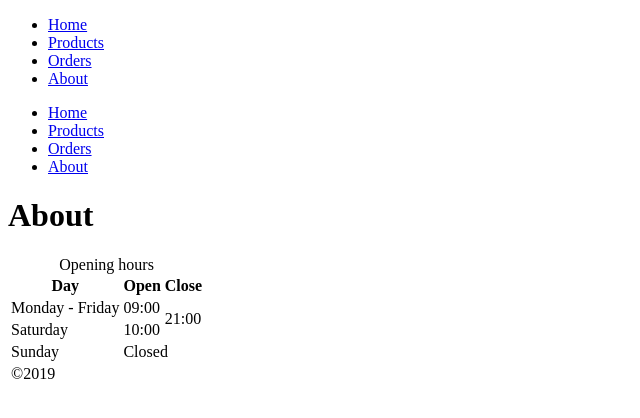
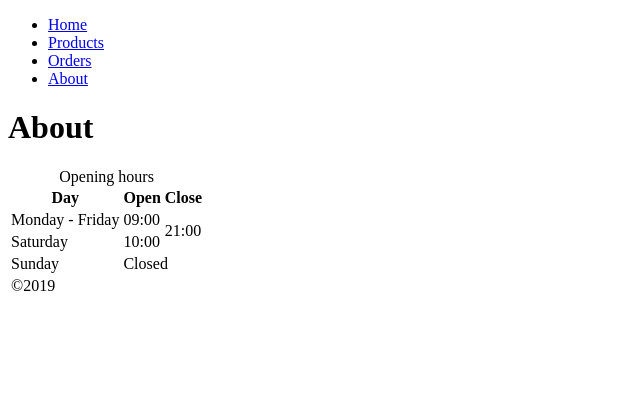
Before and after one commit to rb3ni/rb3ni.github.io, a plain HTML site: page about.html in a window 1280 px wide. Shown: the whole page, without its empty margins (0-640 px from the left). Drawn offline with Linux system fonts and the light colour scheme.

Commit message:
Index.html

```diff
--- a/about.html
+++ b/about.html
@@ -10,17 +10,12 @@
 
 <body>
     <ul>
-        <li><a href="/">Home</a></li>
+        <li><a href="/index.html">Home</a></li>
         <li><a href="/pages/products.html">Products</a></li>
         <li><a href="/pages/orders.html">Orders</a></li>
         <li><a href="/about.html">About</a></li>
     </ul>
-    <ul>
-        <li><a href="/">Home</a></li>
-        <li><a href="/pages/products.html">Products</a></li>
-        <li><a href="/pages/orders.html">Orders</a></li>
-        <li><a href="/about.html">About</a></li>
-    </ul>
+
     <h1>About</h1>
     <table>
         <caption>Opening hours</caption>
@@ -41,7 +36,7 @@
             <tr>
                 <td>Monday - Friday</td>
                 <td>09:00</td>
-                <td rowspan="2">  21:00</td>
+                <td rowspan="2"> 21:00</td>
             </tr>
             <tr>
                 <td>Saturday</td>
```
Also changed, not shown: index.html (+1 -1 lines), pages/orders.html (+1 -1 lines).
